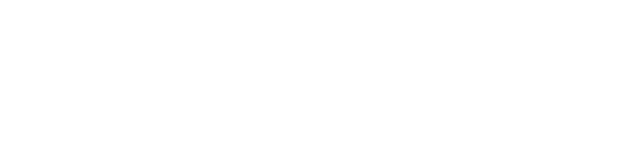
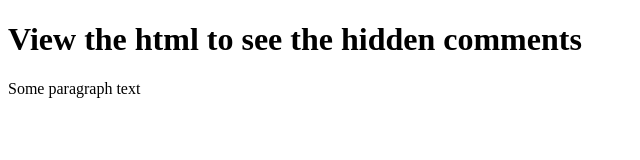
Before and after one commit to toniolcp/html-boilerplate, a plain HTML site: page index.html in a window 1280 px wide. Shown: the whole page, without its empty margins (0-640 px from the left). Drawn offline with Linux system fonts and the light colour scheme.

Commit message:
Add content to body

```diff
--- a/index.html
+++ b/index.html
@@ -6,6 +6,12 @@
     <title>Document</title>
 </head>
 <body>
+    <h1> View the html to see the hidden comments </h1>
 
+    <!-- I am an html comment -->
+
+    <p>Some paragraph text</p>
+
+    <!-- I am another html comment -->
 </body>
 </html>
```
